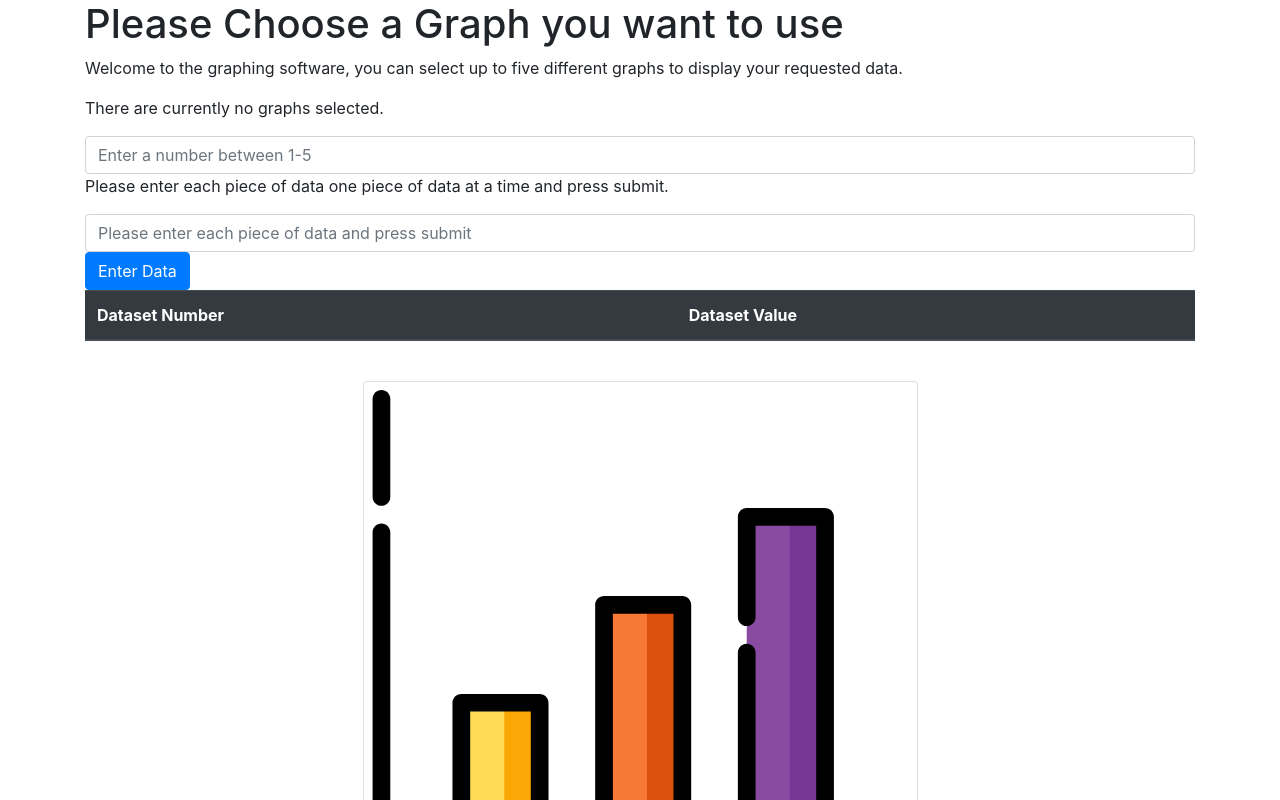
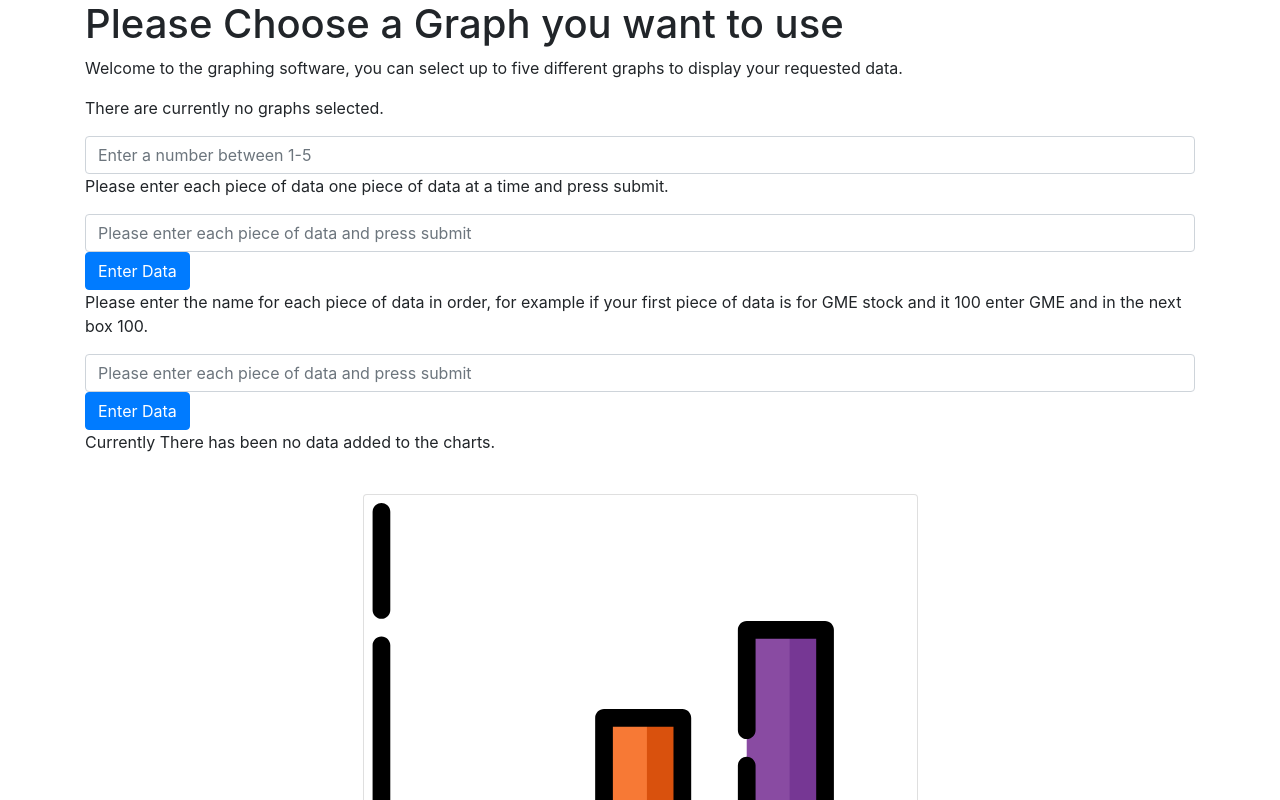
Before and after one commit to jamieTardi/graphing, a React (Create React App) app: page /graph-choice in a window 1280 px wide. Shown: the top 800 px of the page. Built offline with nearby package versions, Linux system fonts and the light colour scheme.

Commit message:
adding data entry for datasets

```diff
--- a/src/App.js
+++ b/src/App.js
@@ -12,6 +12,7 @@ function App() {
 	const [nextPage, setNextPage] = useState(false);
 	const [graphOneType, setGraphOneType] = useState(['pie']);
 	const [graphTwoType, setGraphTwoType] = useState(['bar']);
+	const [dataName, setDataName] = useState('');
 
 	return (
 		<>
@@ -39,7 +40,6 @@ function App() {
 						setEnterData={setEnterData}
 						graphData={graphData}
 						setGraphData={setGraphData}
-
 					/>
 				</Route>
 			</Switch>
--- a/src/components/DataTable.jsx
+++ b/src/components/DataTable.jsx
@@ -4,6 +4,7 @@ import { Table, Button } from 'react-bootstrap';
 const DataTable = ({ graphData }) => {
 	return (
 		<div>
+			{graphData.length > 0 ? (
 				<Table variant='dark' responsive>
 					<thead>
 						<tr>
@@ -21,6 +22,9 @@ const DataTable = ({ graphData }) => {
 						))}
 					</tbody>
 				</Table>
+			) : (
+				<p>Currently There has been no data added to the charts.</p>
+			)}
 		</div>
 	);
 };
--- a/src/components/Graphs.jsx
+++ b/src/components/Graphs.jsx
@@ -11,7 +11,6 @@ import {
 import { Link } from 'react-router-dom';
 import barHero from '../assets/images/bar-chart-main.svg';
 import { Doughnut, Pie, Bar, Line, Scatter, Radar } from 'react-chartjs-2';
-import { graphData } from '../lib/graphData';
 import { GraphType } from './';
 
 const Graphs = ({
@@ -19,6 +18,7 @@ const Graphs = ({
 	setGraphOneType,
 	graphTwoType,
 	setGraphTwoType,
+	graphData,
 }) => {
 	const graphOneData = graphData[0];
 	const data = {
@@ -26,11 +26,7 @@ const Graphs = ({
 		datasets: [
 			{
 				label: 'First dataset',
-				data: [
-					graphOneData.dataSet1,
-					graphOneData.dataSet2,
-					graphOneData.dataSet3,
-				],
+				data: [graphData],
 				fill: true,
 				backgroundColor: 'rgba(75,192,192,0.2)',
 				borderColor: 'rgba(75,192,192,1)',
--- a/src/pages/GraphChoice.jsx
+++ b/src/pages/GraphChoice.jsx
@@ -45,7 +45,11 @@ const GraphChoice = ({
 	switch (numberOfGraphs) {
 		case 1:
 			return (
-				<Graphs graphOneType={graphOneType} setGraphOneType={setGraphOneType} />
+				<Graphs
+					graphOneType={graphOneType}
+					setGraphOneType={setGraphOneType}
+					graphData={graphData}
+				/>
 			);
 		case 2:
 			return (
@@ -53,10 +57,12 @@ const GraphChoice = ({
 					<Graphs
 						graphOneType={graphOneType}
 						setGraphOneType={setGraphOneType}
+						graphData={graphData}
 					/>
 					<Graphs
 						graphOneType={graphOneType}
 						setGraphOneType={setGraphOneType}
+						graphData={graphData}
 					/>
 				</>
 			);
@@ -104,6 +110,24 @@ const GraphChoice = ({
 						</Button>
 					</Col>
 				</Row>
+				<Row>
+					<Col>
+						<p>
+							Please enter the name for each piece of data in order, for example
+							if your first piece of data is for GME stock and it 100 enter GME
+							and in the next box 100.
+						</p>
+						<input
+							className='form-control'
+							placeholder='Please enter each piece of data and press submit'
+							onChange={handleEnterData}
+							type='text'
+						/>
+						<Button onClick={handleSubmitData} type='reset'>
+							Enter Data
+						</Button>
+					</Col>
+				</Row>
 			</form>
 			<DataTable graphData={graphData} />
 			<Row>
```
Lines whose indentation alone changed are shown as unchanged.
